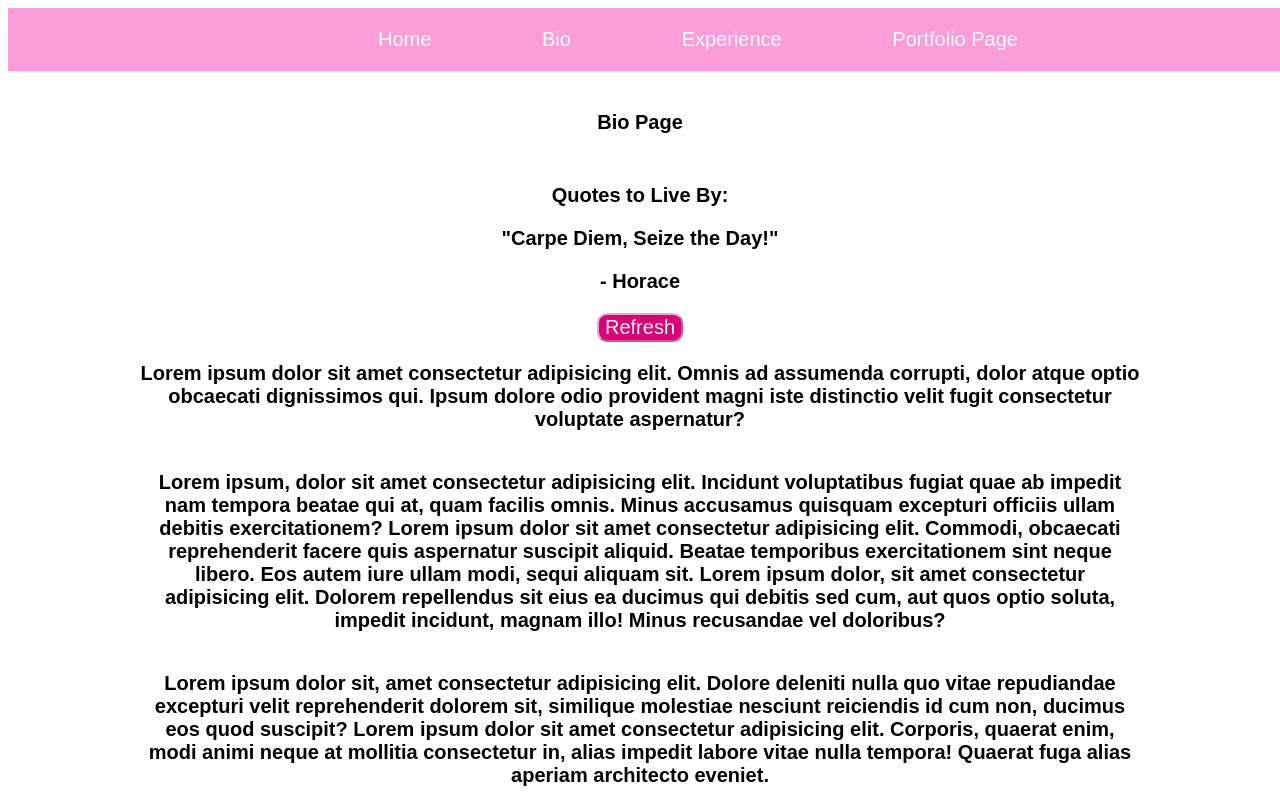
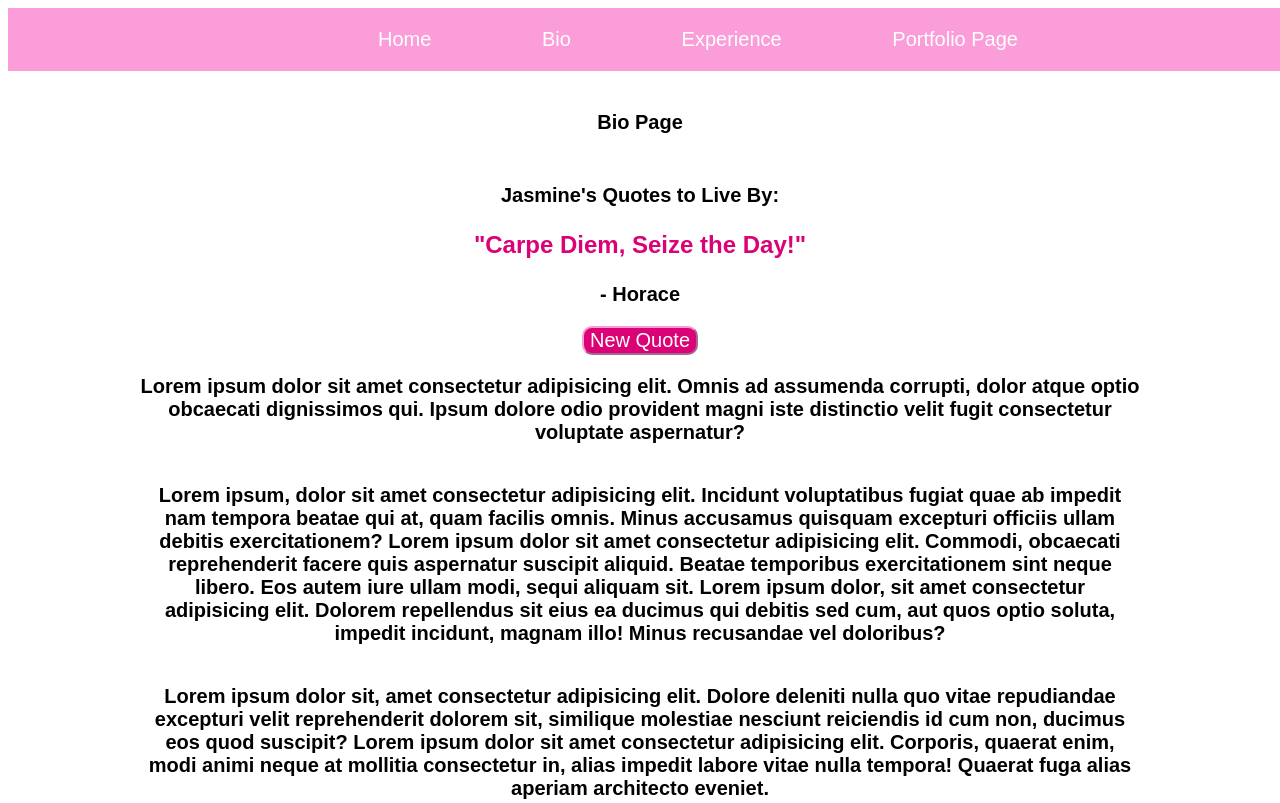
Before and after one commit to SWE-2-0-Deloitte-1-US/html-project-JasmineDaniels, a plain HTML site: page about.html in a window 1280 px wide. Shown: the top 803 px of the page. Drawn offline with Linux system fonts and the light colour scheme.

Commit message:
clean up code v1.1

```diff
--- a/about.html
+++ b/about.html
@@ -23,12 +23,12 @@
     <section class="about-container">
         <article class="main-content">
             <section>
-                <h2>Quotes to Live By:</h2>
+                <h2> Jasmine's Quotes to Live By:</h2>
 
                 <p id="quote"></p>
                 <p id="quote-author"></p>
                 <div >
-                    <button id="refresh" class="check-out-btn">Refresh</button>
+                    <button id="refresh" class="check-out-btn">New Quote</button>
                 </div>
             </section>
 
--- a/css/about.css
+++ b/css/about.css
@@ -25,3 +25,8 @@
         width: 1000px;
     }
 }
+
+#quote {
+    color: #db0276;
+    font-size: larger;
+}
--- a/js/bio.js
+++ b/js/bio.js
@@ -15,7 +15,6 @@ let quotes = [
 
 let randomQuote = () => {
     let random = quotes[(Math.floor(Math.random() * quotes.length))];
-    console.log(random);
     quoteEl.innerHTML = `"${random.quote}"`;
     quoteAuthorEl.innerHTML = `- ${random.author}`;
 }
--- a/js/portfolio.js
+++ b/js/portfolio.js
@@ -2,8 +2,6 @@ let projectLinks = document.querySelectorAll('.project-link');
 let projects = document.querySelectorAll('.image-box');
 let placeholder = document.querySelector('#placeholder');
 let lastEl;
-
-console.log("Projects : ", placeholder)
 
 projectLinks.forEach((link) => {
     link.addEventListener('mouseover', function(){
@@ -14,7 +12,7 @@ projectLinks.forEach((link) => {
         for(let i = 0; i < projects.length; i++){
             if(projects[i].getAttribute('name') == link.getAttribute('id')){
                 placeholder.classList.add('none');
-                //projects[i].classList.remove('none');
+
                 // add an active class that reveals
                 projects[i].classList.toggle('active');
                 lastEl = projects[i];
```
